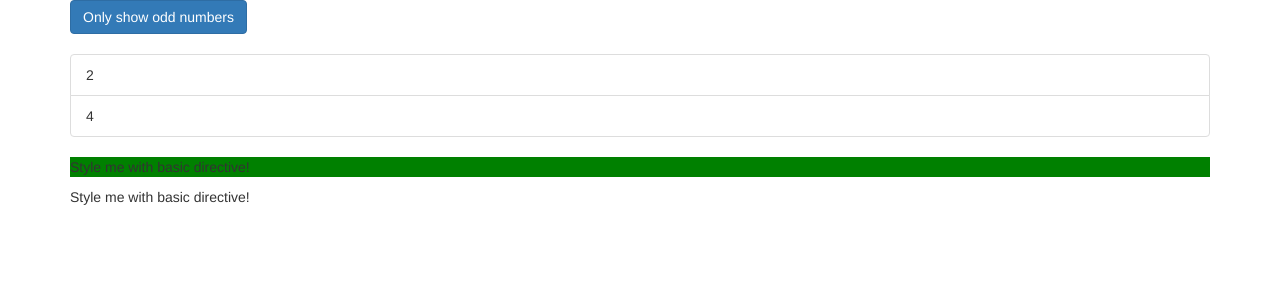
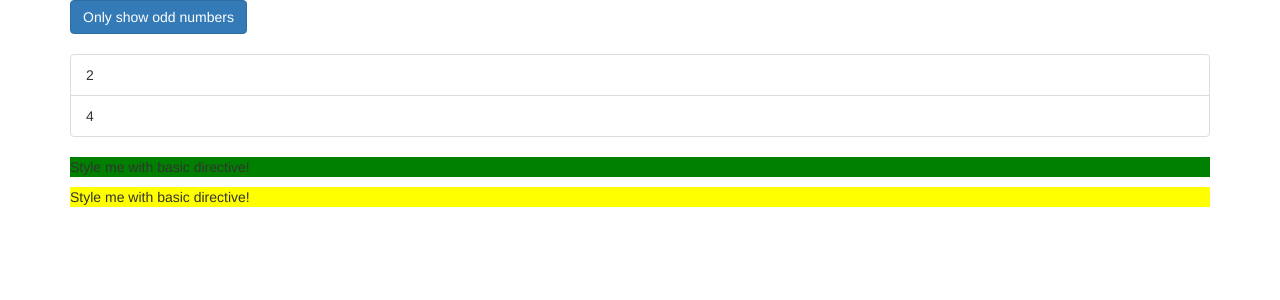
Before and after one commit to GeorPavl/Udemy-Courses-Cook-Book, an Angular app in the folder Angular - The Complete Guide (2023 Edition)/section-7/directives-start/: page / in a window 1280 px wide. Shown: the top 300 px of the page. Built offline with nearby package versions, Linux system fonts and the light colour scheme.

Commit message:
AMC #7.5: IMPLEMENT binding to directive properties

```diff
--- a/Angular - The Complete Guide (2023 Edition)/section-7/directives-start/src/app/app.component.html
+++ b/Angular - The Complete Guide (2023 Edition)/section-7/directives-start/src/app/app.component.html
@@ -26,7 +26,9 @@
         </div>
       </ul>
       <p appBasicHighlight>Style me with basic directive!</p>
-      <p appBetterHighlight>Style me with basic directive!</p>
+      <p appBetterHighlight
+        [defaultColor] = "'yellow'"
+        [highlightColor] = "'red'">Style me with basic directive!</p>
     </div>
   </div>
 </div>
--- a/Angular - The Complete Guide (2023 Edition)/section-7/directives-start/src/app/better-highlight/better-highlight.directive.ts
+++ b/Angular - The Complete Guide (2023 Edition)/section-7/directives-start/src/app/better-highlight/better-highlight.directive.ts
@@ -1,4 +1,4 @@
-import { Directive, ElementRef, HostListener, OnInit, Renderer2 } from '@angular/core';
+import { Directive, ElementRef, HostBinding, HostListener, Input, OnInit, Renderer2 } from '@angular/core';
 
 @Directive({
   selector: '[appBetterHighlight]'
@@ -8,18 +8,26 @@ export class BetterHighlightDirective implements OnInit{
   // Renderer is a better approach of accessing the DOM
   // It's better because some times you can't have access to the DOM
 
+  @Input() defaultColor: string = 'transparent';
+  @Input() highlightColor: string = 'blue';
+
+  @HostBinding('style.backgroundColor') backgroundColor: string;
+
   constructor(private elRef: ElementRef, private renderer: Renderer2) { }
 
   ngOnInit(): void {
+    this.backgroundColor = this.defaultColor;
     // this.renderer.setStyle(this.elRef.nativeElement, 'background-color', 'blue')
   }
 
   @HostListener('mouseenter') mouseover(eventData: Event) {
-    this.renderer.setStyle(this.elRef.nativeElement, 'background-color', 'blue');
+    // this.renderer.setStyle(this.elRef.nativeElement, 'background-color', 'blue');
+    this.backgroundColor = this.highlightColor;
   }
 
   @HostListener('mouseleave') mouseleave(eventData: Event) {
-    this.renderer.setStyle(this.elRef.nativeElement, 'background-color', 'transparent');
+    // this.renderer.setStyle(this.elRef.nativeElement, 'background-color', 'transparent');
+    this.backgroundColor = this.defaultColor;
   }
 
 }
```
